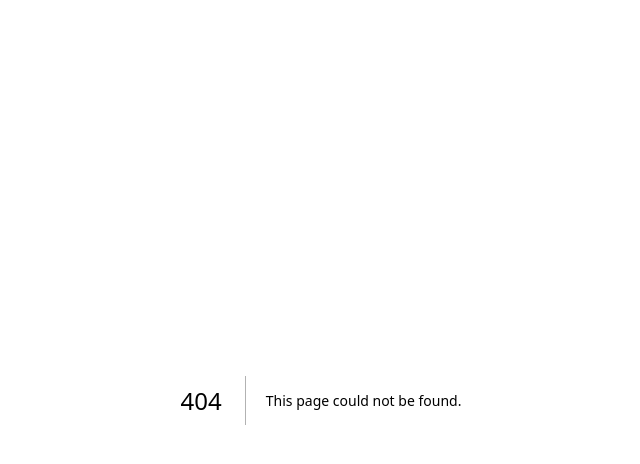
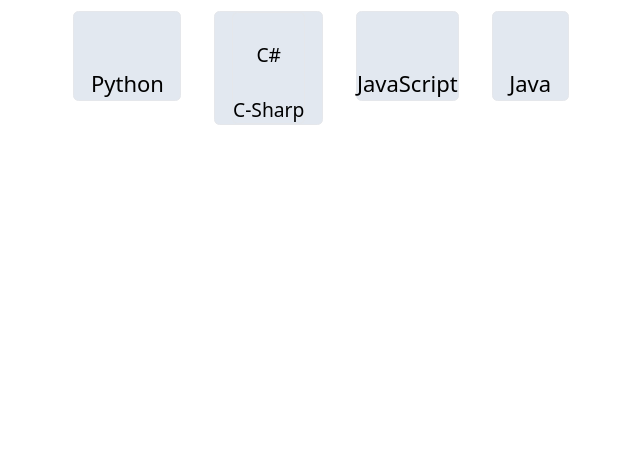
Before and after one commit to CarsonNorman/portfolio, a Next.js app: page /work in a window 1280 px wide. Before the commit this address had no page. Shown: the top 464 px of the page, without its empty margins (319-959 px from the left). Built offline with nearby package versions, Linux system fonts and the light colour scheme.

Commit message:
added work section (wip)

```diff
--- a/src/pages/index.tsx
+++ b/src/pages/index.tsx
@@ -9,6 +9,7 @@ import Techs from "./technologies";
 import Contact from "./contact";
 import MapComp from "@/components/map";
 import Email from "@/components/email";
+import Work from "./work";
 
 const inter = Inter({ subsets: ["latin"] });
 
@@ -39,9 +40,12 @@ export default function Home() {
             <Techs />
           </div>
         </div>
+          <div id="work">
+          <h1 className="text-center text-3xl my-32">Work</h1>
+            <Work />
+          </div>
           <div id="data" className="flex bg-moon justify-around items-center mt-36 flex-wrap">
             <MapComp />
-
           </div>
         <Contact />
       </main>
--- a/src/pages/navbar.tsx
+++ b/src/pages/navbar.tsx
@@ -5,7 +5,7 @@ function NavBar() {
                 <h1 className="text-xl font-roboto">Carson Norman</h1>
                 <ul className="flex items-center justify-around w-1/3 flex-wrap">
                     <li className="bg-gradient-to-r from-cyan-500 to-teal-500 border rounded px-1 cursor-pointer text-md mx font-roboto"><a href="#about">About</a> </li>
-                    {/* <li className="bg-gradient-to-r from-cyan-500 to-teal-500 border rounded px-1 cursor-pointer text-md font-roboto"> <a href="#work">Work</a></li> */}
+                    <li className="bg-gradient-to-r from-cyan-500 to-teal-500 border rounded px-1 cursor-pointer text-md font-roboto"> <a href="#work">Work</a></li>
                     <li className="bg-gradient-to-r from-cyan-500 to-teal-500 border rounded px-1 cursor-pointer text-md font-roboto"><a href="#contact">Contact</a> </li>
                 </ul>
             </nav>
--- /dev/null
+++ b/src/pages/work.tsx
@@ -0,0 +1,37 @@
+function Work() {
+    return (
+        <div className="flex flex-wrap justify-center  mx-auto">
+            <a target="_blank" href="https://github.com/CarsonNorman/Python">
+                <div className="mx-3 my-2 px-3 border rounded bg-slate-200 flex items-center flex-col">
+                    <i className="fa-brands fa-python fa-2xl pt-5"></i>
+                    <p className="mt-5">Python</p>
+                </div>
+            </a>
+
+            <a target="_blank" href="https://github.com/CarsonNorman/C-Sharp">
+                <div className="mx-3 my-2 px-3 border rounded px-1 text-sm bg-slate-200">
+                    <div className=" border rounded bg-slate-200 flex items-center flex-col">
+                        <p className="fa-2xl pt-5">C#</p>
+                        <p className="mt-5">C-Sharp</p>
+                    </div>
+                </div>
+            </a>
+
+            <a target="_blank" href="https://github.com/CarsonNorman/Javascript">
+                <div className="mx-3 my-2  border rounded bg-slate-200 flex items-center flex-col">
+                    <i className="fa-brands fa-js fa-2xl pt-5"></i>
+                    <p className="mt-5">JavaScript</p>
+                </div>
+            </a>
+
+            <a target="_blank" href="https://github.com/CarsonNorman/Java">
+                <div className="mx-3 my-2 px-3 border rounded bg-slate-200 flex items-center flex-col">
+                    <i className="fa-brands fa-java fa-2xl pt-5"></i>
+                    <p className="mt-5">Java</p>
+                </div>
+            </a>
+        </div>
+     );
+}
+
+export default Work;
```
